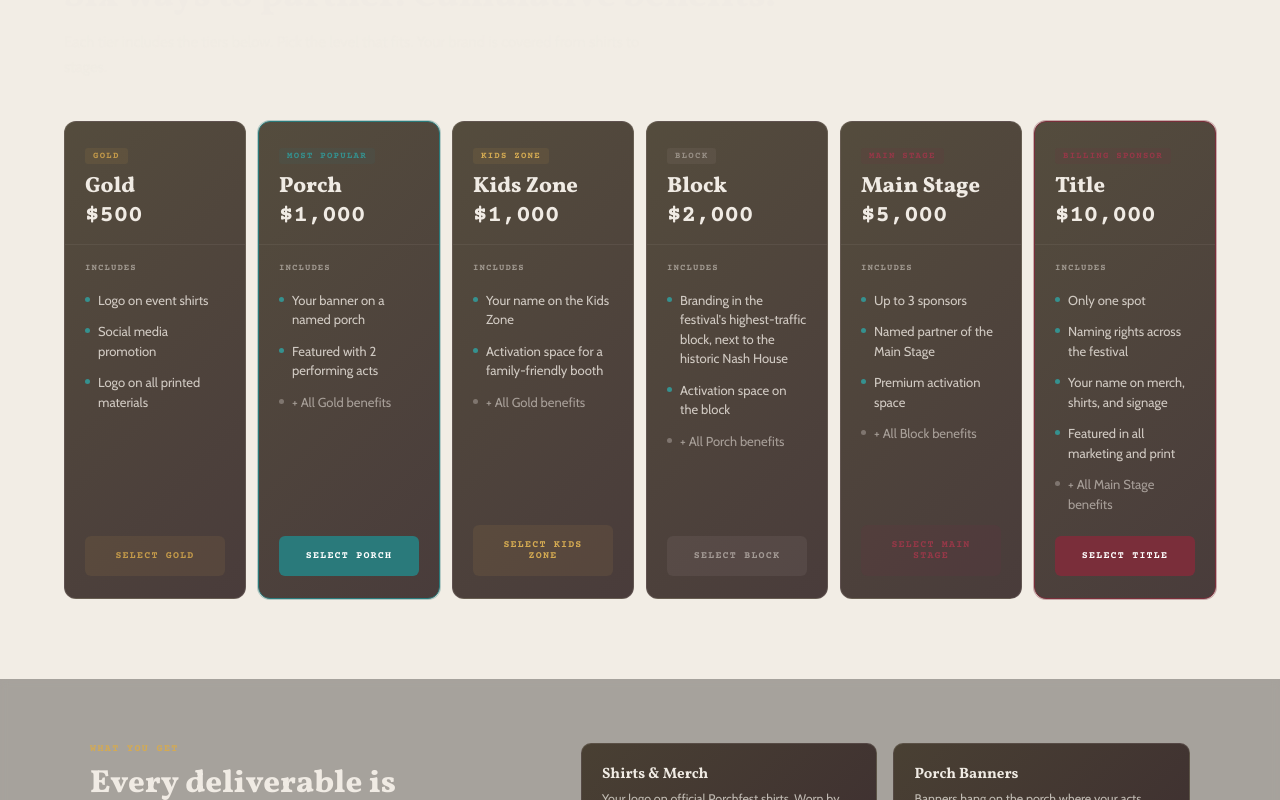
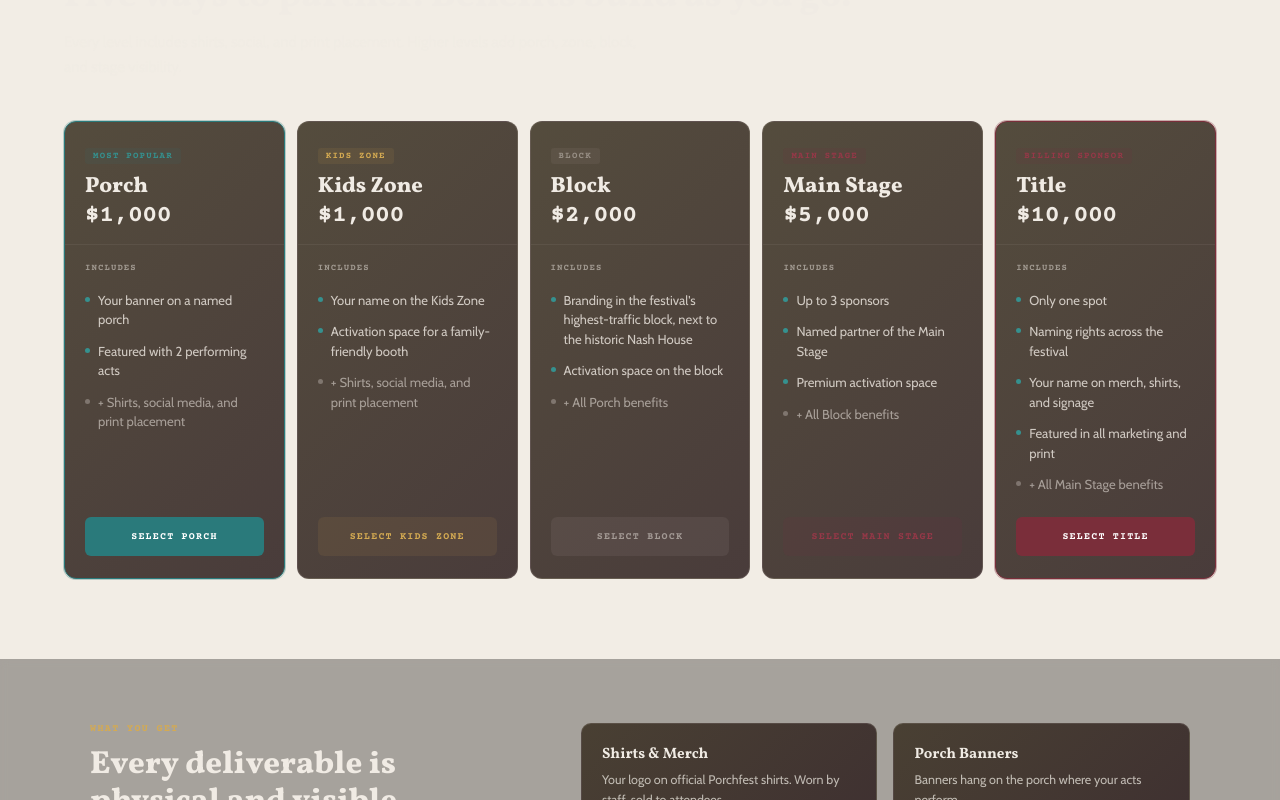
Before and after one commit to Travis-Gilbert/our-civic-atlas, a Next.js app: page /porchfest-public/sponsors in a window 1280 px wide. Shown: the part 1140-1940 px from the top of the page. Built offline with nearby package versions, Linux system fonts and the light colour scheme.

Commit message:
fix(sponsors): remove gold sponsorship tier

```diff
--- a/src/components/porchfest-site/porchfest-data.tsx
+++ b/src/components/porchfest-site/porchfest-data.tsx
@@ -215,24 +215,6 @@ export const accentDim = (accent) => {
 
 export const SPONSOR_TIERS = [
   {
-    id: 'gold',
-    name: 'Gold',
-    price: '$500',
-    priceNum: 500,
-    badge: 'Gold',
-    badgeBg: C.goldDim,
-    badgeColor: C.gold,
-    featured: false,
-    items: [
-      'Logo on event shirts',
-      'Social media promotion',
-      'Logo on all printed materials',
-    ],
-    inherited: [],
-    ctaBg: C.goldDim,
-    ctaColor: C.gold,
-  },
-  {
     id: 'porch',
     name: 'Porch',
     price: '$1,000',
@@ -249,7 +231,7 @@ export const SPONSOR_TIERS = [
       'Your banner on a named porch',
       'Featured with 2 performing acts',
     ],
-    inherited: ['+ All Gold benefits'],
+    inherited: ['+ Shirts, social media, and print placement'],
     ctaBg: C.teal,
     ctaColor: '#fff',
   },
@@ -266,7 +248,7 @@ export const SPONSOR_TIERS = [
       'Your name on the Kids Zone',
       'Activation space for a family-friendly booth',
     ],
-    inherited: ['+ All Gold benefits'],
+    inherited: ['+ Shirts, social media, and print placement'],
     ctaBg: C.goldDim,
     ctaColor: C.goldBright,
   },
--- a/src/components/porchfest-site/sections/SponsorForm.tsx
+++ b/src/components/porchfest-site/sections/SponsorForm.tsx
@@ -318,7 +318,7 @@ export default function SponsorForm() {
         bio: message.trim() || null,
         flintBased: false,
         categoryPayload: {
-          // Human-readable level + amount so the workspace shows "Gold / $500".
+          // Human-readable level + amount so the workspace shows the selected tier and price.
           tier: selectedTier?.name ?? tier,
           tierPrice: selectedTier?.price ?? null,
           sponsoringAs: sponsoringAs || null,
--- a/src/components/porchfest-site/sections/SponsorTiers.tsx
+++ b/src/components/porchfest-site/sections/SponsorTiers.tsx
@@ -238,7 +238,7 @@ export default function SponsorTiers() {
             color: C.heroText,
           }}
         >
-          Six ways to partner. Cumulative benefits.
+          Five ways to partner. Benefits build as you go.
         </h2>
         <p
           style={{
@@ -250,14 +250,14 @@ export default function SponsorTiers() {
             marginBottom: 40,
           }}
         >
-          Each tier includes the tiers below. Pick the level that fits. Your brand is covered from shirts to stages.
+          Every level includes shirts, social, and print placement. Higher levels add porch, zone, block, and stage visibility.
         </p>
       </ScrollReveal>
       <div
         className="tiers-grid"
         style={{
           display: 'grid',
-          gridTemplateColumns: 'repeat(6, 1fr)',
+          gridTemplateColumns: 'repeat(5, 1fr)',
           gap: 12,
           alignItems: 'stretch',
         }}
```
